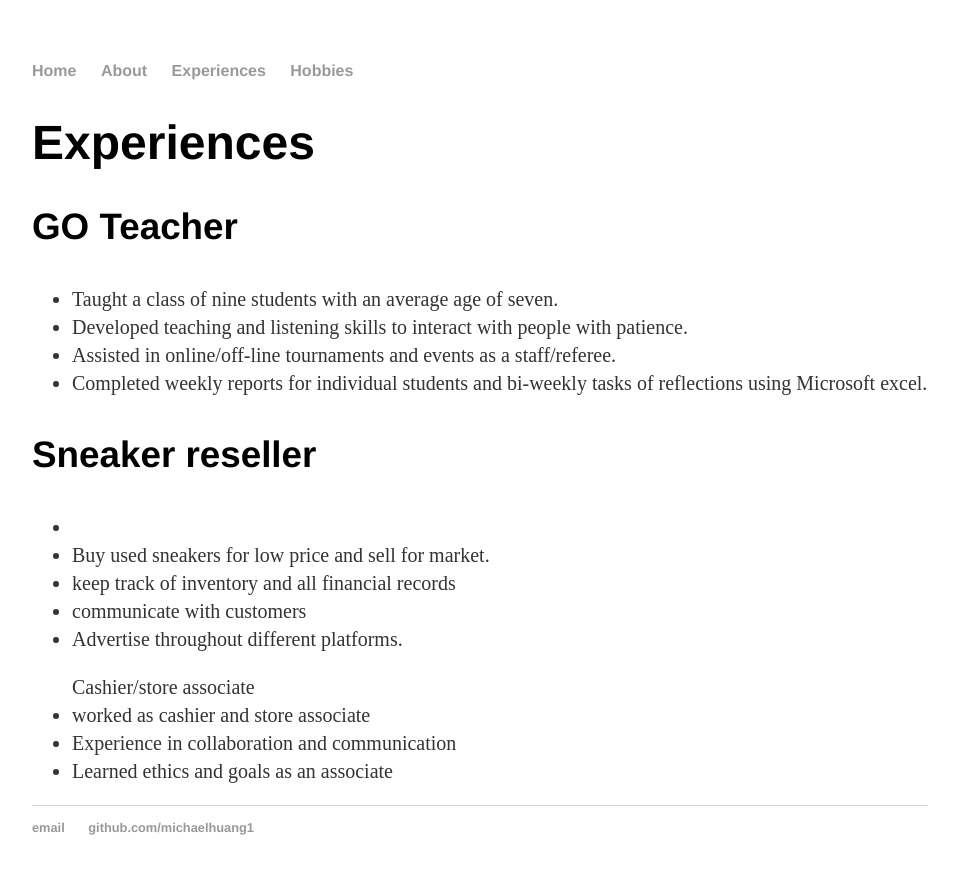
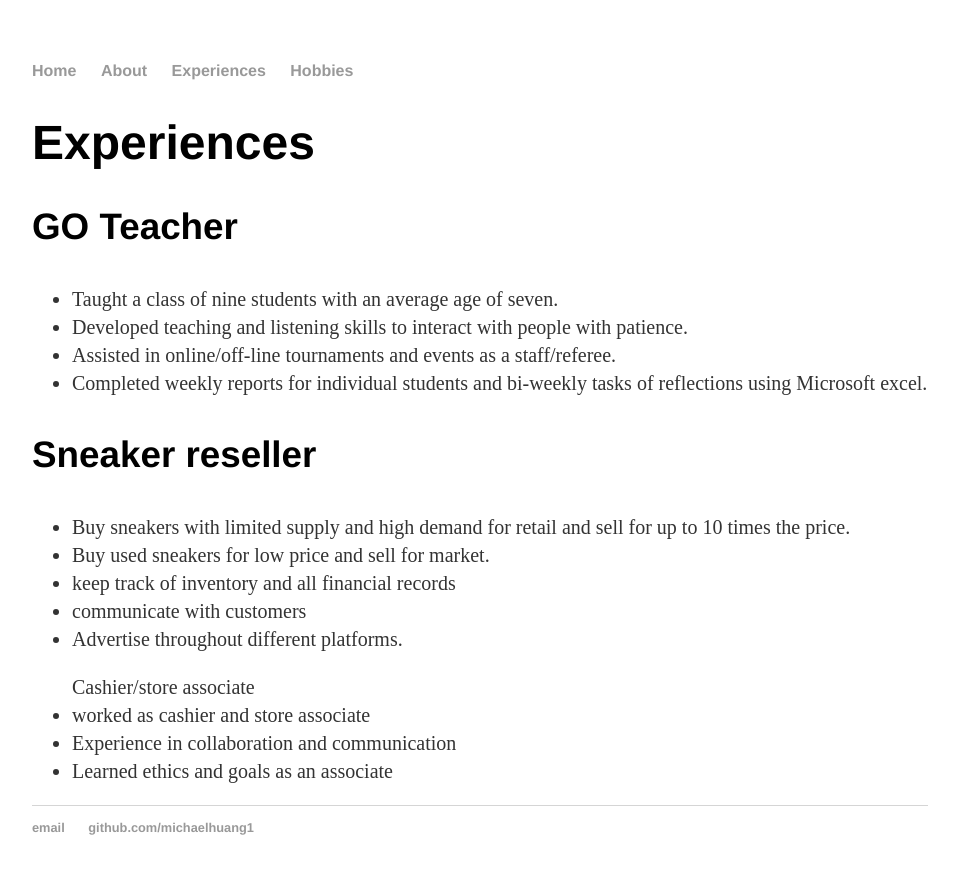
Before and after one commit to michaelhuang1/michaelhuang1.github.io, a Jekyll site: the page built from experiences/index.html, in a window 1280 px wide. Shown: the top 874 px of the page, without its empty margins (160-1117 px from the left). Built offline with Jekyll 4.4.1, drawn with Linux system fonts in a browser that asks for light colours; some of the changed lines change nothing that is shown.

Commit message:
Update index.html

```diff
--- a/experiences/index.html
+++ b/experiences/index.html
@@ -22,7 +22,7 @@ ul {
 
 <h3> Sneaker reseller </h3>
 <ul>
-	<li Buy sneakers with limited supply and high demand for retail and sell for up to 10 times the price.</li>
+	<li> Buy sneakers with limited supply and high demand for retail and sell for up to 10 times the price.</li>
 	<li>Buy used sneakers for low price and sell for market.</li>
 	<li>keep track of inventory and all financial records</li>
 	<li>communicate with customers</li>
```
